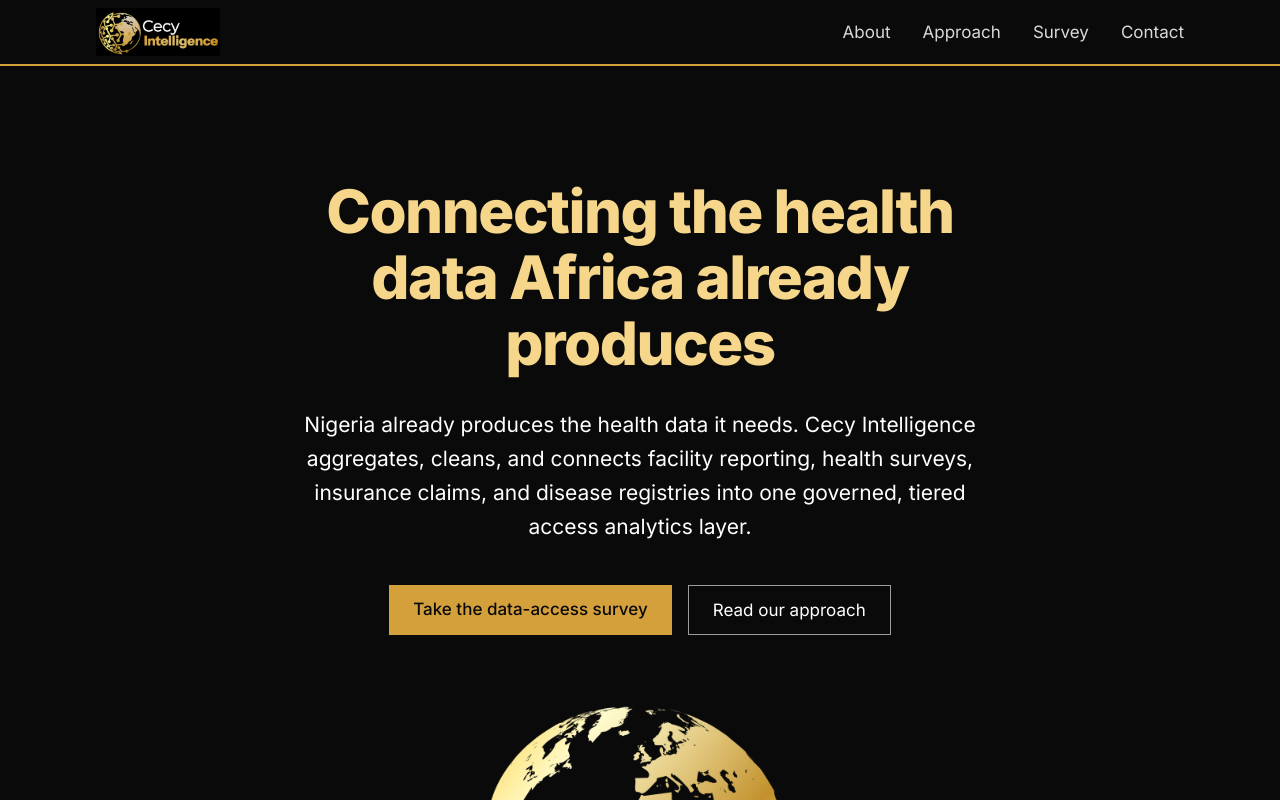
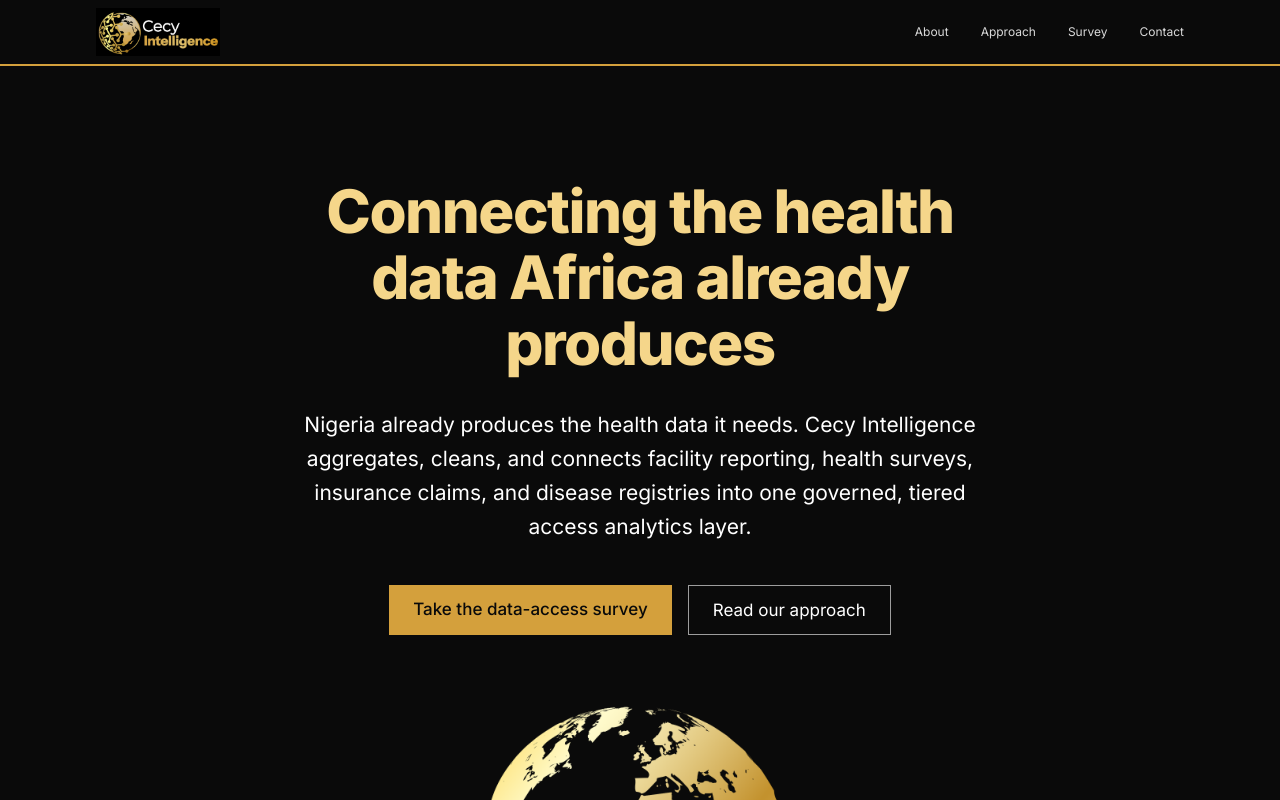
Before and after one commit to emiridbest/cecyIntel, a Next.js app: page / in a window 1280 px wide. Shown: the top 800 px of the page. Built offline with nearby package versions, Linux system fonts and the light colour scheme.

Commit message:
Smaller header and footer type scale

```diff
--- a/app/globals.css
+++ b/app/globals.css
@@ -57,6 +57,16 @@
 
 html {
   scroll-behavior: smooth;
+}
+
+/* Header and footer keep a small type scale - the enlarged content scale
+   does not apply to them. */
+header,
+footer {
+  --text-xs: 0.6875rem; /* 11px */
+  --text-sm: 0.75rem; /* 12px */
+  --text-base: 0.8125rem; /* 13px */
+  --text-lg: 0.9375rem; /* 15px */
 }
 
 body {
```
